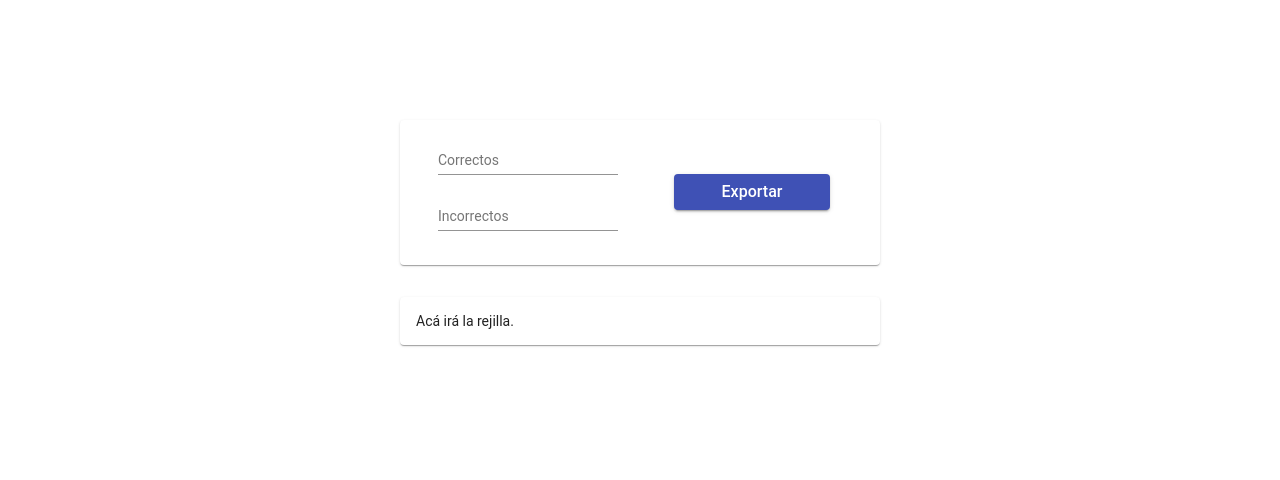
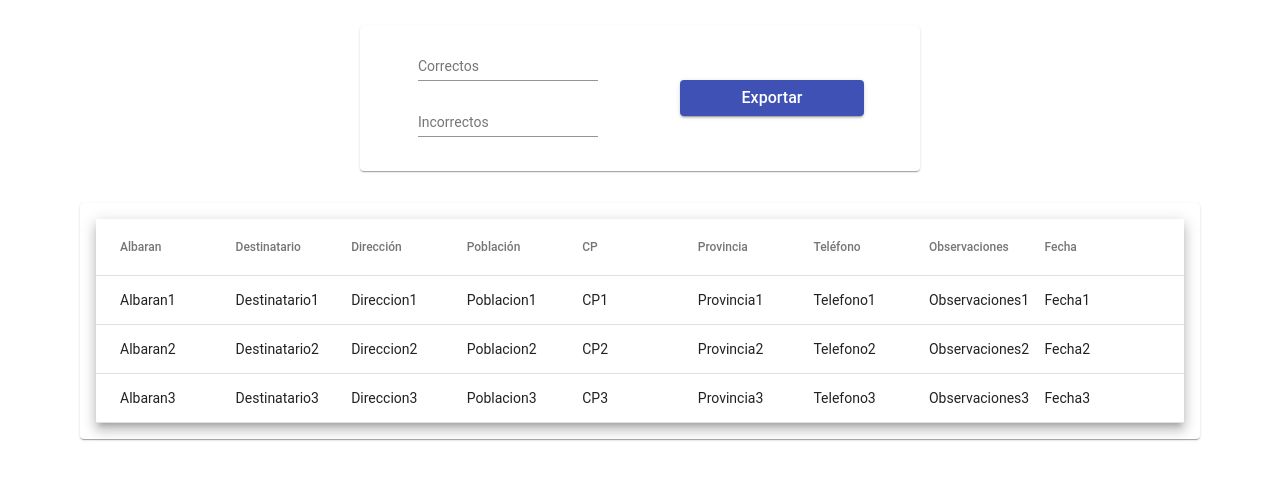
Before and after one commit to germmand/DeveloopPruebaFrontEnd, an Angular app: page /Exportboard in a window 1280 px wide. Shown: the part 136-616 px from the top of the page. Built offline with nearby package versions, Linux system fonts and the light colour scheme.

Commit message:
Agregando tabla con datos de prueba

```diff
--- a/src/app/components/exportboard/exportboard.component.css
+++ b/src/app/components/exportboard/exportboard.component.css
@@ -28,13 +28,24 @@
     align-items: center;
 }
 
-.card {
+.upper-card {
     margin-bottom: 2vh;
     margin-top: 2vh;
-    width: 60vh;
+    width: 70vh;
+}
+
+.down-card {
+    margin-bottom: 2vh;
+    margin-top: 2vh;
+    width: 140vh;
 }
 
 .exportButton {
     width: 70%;
     font-size: 16px;
 }
+
+.mat-table {
+    overflow: auto;
+    max-height: 500px;
+}
--- a/src/app/components/exportboard/exportboard.component.html
+++ b/src/app/components/exportboard/exportboard.component.html
@@ -1,5 +1,5 @@
 <div class="container">
-    <div class="card">
+    <div class="upper-card">
         <mat-card>
             <mat-card-content>
                 <div class="innerHeaderContainer">
@@ -20,10 +20,69 @@
         </mat-card>
     </div>
 
-    <div class="card">
+    <div class="down-card">
         <mat-card>
             <mat-card-content>
-                <span>Acá irá la rejilla.</span>
+                <div class="mat-elevation-z8">
+                    <mat-table #table [dataSource]="exampleData">
+                        <!-- Columna Albaran -->
+                        <ng-container matColumnDef="albaran">
+                          <mat-header-cell *matHeaderCellDef> Albaran </mat-header-cell>
+                          <mat-cell *matCellDef="let element"> {{ element.Albaran }} </mat-cell>
+                        </ng-container>
+
+                        <!-- Columna Destinatario -->
+                        <ng-container matColumnDef="destinatario">
+                            <mat-header-cell *matHeaderCellDef> Destinatario </mat-header-cell>
+                            <mat-cell *matCellDef="let element"> {{ element.Destinatario }} </mat-cell>
+                          </ng-container>
+
+                          <!-- Columna Dirección -->
+                        <ng-container matColumnDef="direccion">
+                            <mat-header-cell *matHeaderCellDef> Dirección </mat-header-cell>
+                            <mat-cell *matCellDef="let element"> {{ element.Direccion }} </mat-cell>
+                          </ng-container>
+
+                          <!-- Columna Población -->
+                        <ng-container matColumnDef="poblacion">
+                            <mat-header-cell *matHeaderCellDef> Población </mat-header-cell>
+                            <mat-cell *matCellDef="let element"> {{ element.Poblacion }} </mat-cell>
+                          </ng-container>
+
+                          <!-- Columna CP -->
+                        <ng-container matColumnDef="cp">
+                            <mat-header-cell *matHeaderCellDef> CP </mat-header-cell>
+                            <mat-cell *matCellDef="let element"> {{ element.CP }} </mat-cell>
+                          </ng-container>
+
+                          <!-- Columna Provincia -->
+                        <ng-container matColumnDef="provincia">
+                            <mat-header-cell *matHeaderCellDef> Provincia </mat-header-cell>
+                            <mat-cell *matCellDef="let element"> {{ element.Provincia }} </mat-cell>
+                          </ng-container>
+
+                          <!-- Columna Teléfono -->
+                        <ng-container matColumnDef="telefono">
+                            <mat-header-cell *matHeaderCellDef> Teléfono </mat-header-cell>
+                            <mat-cell *matCellDef="let element"> {{ element.Telefono }} </mat-cell>
+                          </ng-container>
+
+                          <!-- Columna Observaciones -->
+                        <ng-container matColumnDef="observaciones">
+                            <mat-header-cell *matHeaderCellDef> Observaciones </mat-header-cell>
+                            <mat-cell *matCellDef="let element"> {{ element.Observaciones }} </mat-cell>
+                          </ng-container>
+
+                          <!-- Columna Fecha -->
+                        <ng-container matColumnDef="fecha">
+                            <mat-header-cell *matHeaderCellDef> Fecha </mat-header-cell>
+                            <mat-cell *matCellDef="let element"> {{ element.Fecha }} </mat-cell>
+                          </ng-container>
+
+                        <mat-header-row *matHeaderRowDef="tableColumnsNames"></mat-header-row>
+                        <mat-row *matRowDef="let row; columns: tableColumnsNames;"></mat-row>
+                      </mat-table>
+                </div>
             </mat-card-content>
         </mat-card>
     </div>
--- a/src/app/components/exportboard/exportboard.component.ts
+++ b/src/app/components/exportboard/exportboard.component.ts
@@ -1,5 +1,7 @@
 import { Component } from '@angular/core';
 import { FormControl } from '@angular/forms';
+
+import { EncargoModel } from '../../models/EncargosModel';
 
 @Component({
     selector: 'app-exportboard',
@@ -9,6 +11,42 @@ import { FormControl } from '@angular/forms';
 export class ExportboardComponent {
     private correctInputControl : FormControl;
     private incorrectInputControl : FormControl;
+    private tableColumnsNames: string[];
+
+    private exampleData: EncargoModel[] = [{
+        EncargoId: 0,
+        Albaran: "Albaran1",
+        Destinatario: "Destinatario1",
+        Direccion: "Direccion1",
+        Poblacion: "Poblacion1",
+        CP: "CP1",
+        Provincia: "Provincia1",
+        Telefono: "Telefono1",
+        Observaciones: "Observaciones1",
+        Fecha: "Fecha1"
+    }, {
+        EncargoId: 0,
+        Albaran: "Albaran2",
+        Destinatario: "Destinatario2",
+        Direccion: "Direccion2",
+        Poblacion: "Poblacion2",
+        CP: "CP2",
+        Provincia: "Provincia2",
+        Telefono: "Telefono2",
+        Observaciones: "Observaciones2",
+        Fecha: "Fecha2"
+    }, {
+        EncargoId: 0,
+        Albaran: "Albaran3",
+        Destinatario: "Destinatario3",
+        Direccion: "Direccion3",
+        Poblacion: "Poblacion3",
+        CP: "CP3",
+        Provincia: "Provincia3",
+        Telefono: "Telefono3",
+        Observaciones: "Observaciones3",
+        Fecha: "Fecha3"
+    }];
 
     constructor() {
 
@@ -17,6 +55,8 @@ export class ExportboardComponent {
     ngOnInit() {
         this.correctInputControl = new FormControl();
         this.incorrectInputControl = new FormControl();
+
+        this.tableColumnsNames = ["albaran", "destinatario", "direccion", "poblacion", "cp", "provincia", "telefono", "observaciones", "fecha"];
     }
 
     OnKeyPress(event: Event): void {
```
Also changed, not shown: src/app/shared/shared.module.ts (+5 -2 lines).
